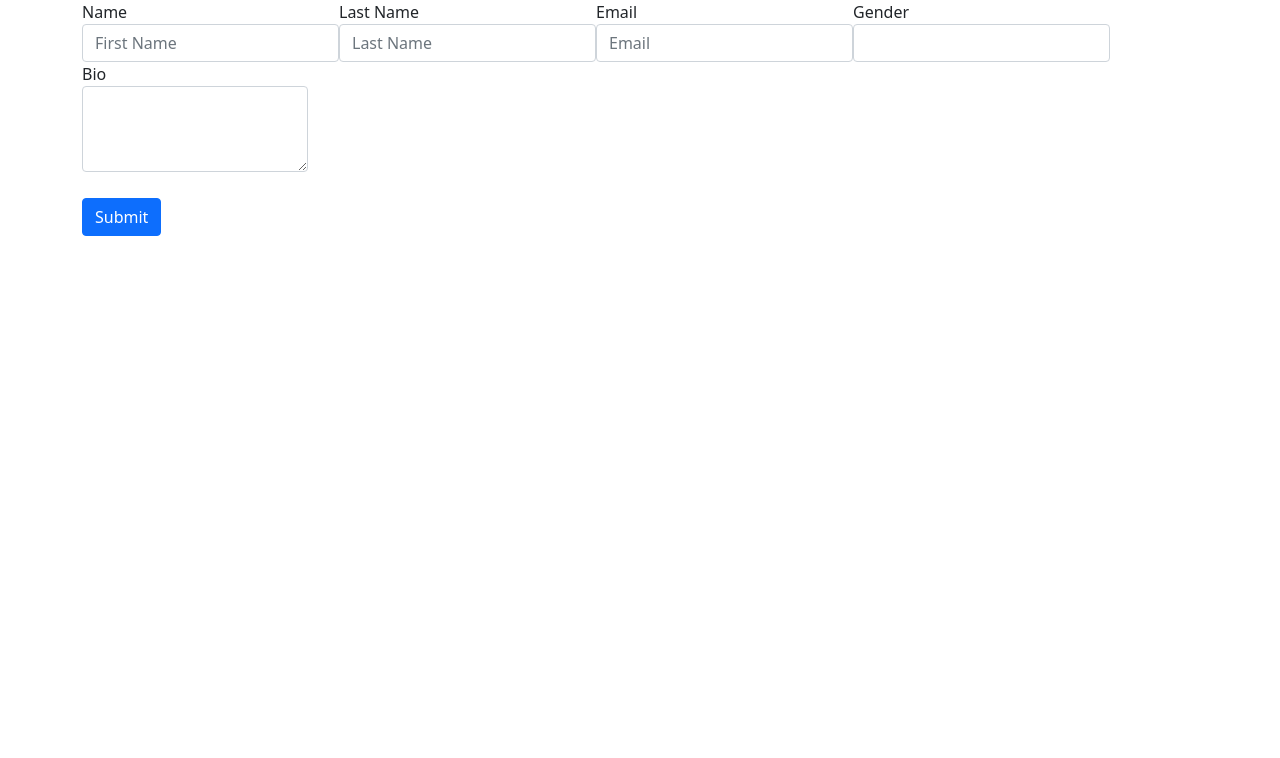
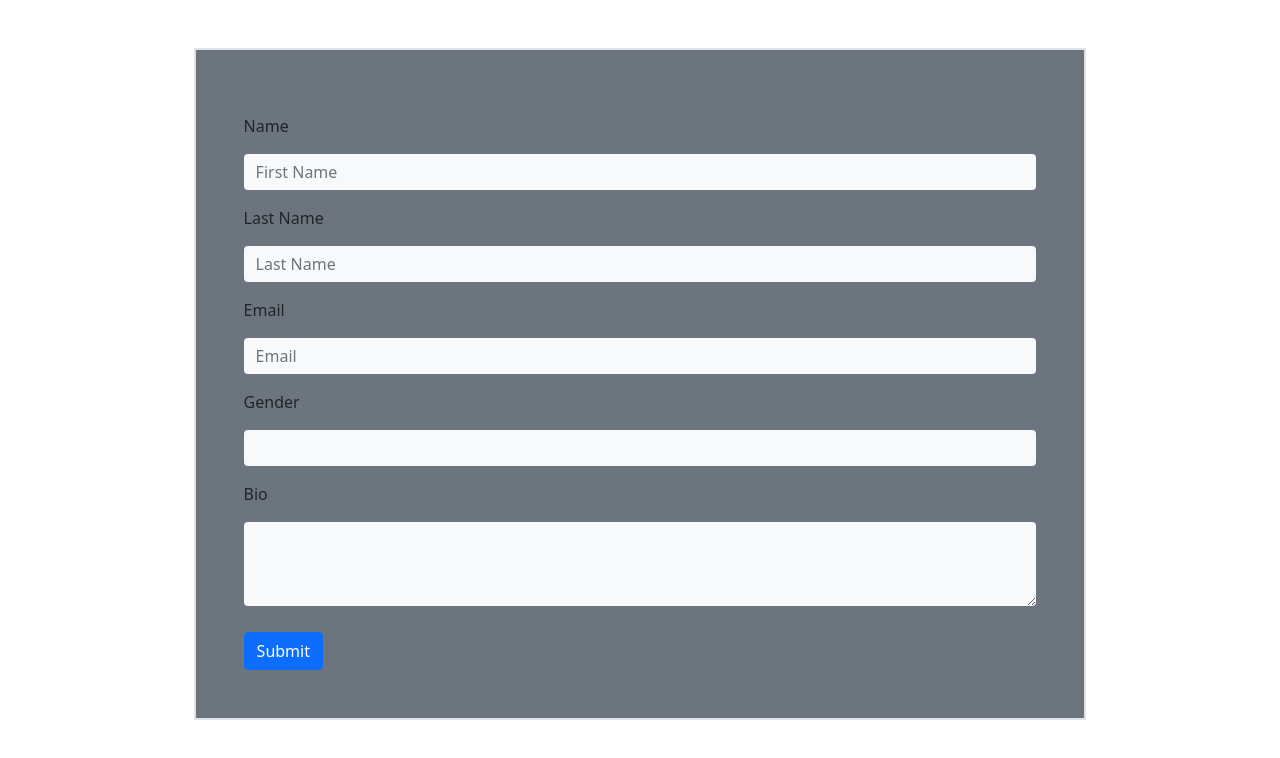
Before and after one commit to daveeedu/stage-2, a React (Create React App) app: page / in a window 1280 px wide. Shown: the top 758 px of the page. Built offline with nearby package versions, Linux system fonts and the light colour scheme.

Commit message:
add updates

```diff
--- a/src/App.js
+++ b/src/App.js
@@ -1,7 +1,4 @@
 import "./App.css";
-import { Container, Form } from "react-bootstrap";
-import { Button } from "react-bootstrap";
-import { useState } from "react"
 import Forms from './Forms'
 
 
--- a/src/Forms.jsx
+++ b/src/Forms.jsx
@@ -32,13 +32,13 @@ export class forms extends Component {
   render() {
     return (
       <Container>
-        <form onSubmit={this.handleSubmit} >
+        <form onSubmit={this.handleSubmit} className="0 h-100 m-auto my-5 p-5 border border-2 bg-secondary" style={{width: "80%"}} >
 
-            <label htmlFor="firstName">
-                <div>Name</div>
+            <label htmlFor="firstName" className="w-100 ">
+                <div className="my-3 ">Name</div>
                 <input
               type="text"
-              className="form-control"
+              className="form-control border-0 bg-light text-black"
               id="firstName"
               name="firstName"
               placeholder="First Name"
@@ -48,11 +48,11 @@ export class forms extends Component {
 
 
 
-            <label htmlFor="lastName">
-                <div>Last Name</div>
+            <label htmlFor="lastName" className="w-100">
+                <div className="my-3">Last Name</div>
                 <input
               type="text"
-              className="form-control"
+              className="form-control border-0 bg-light text-black"
               id="lastName"
               name="lastName"
               placeholder="Last Name"
@@ -60,11 +60,11 @@ export class forms extends Component {
             />
             </label>
 
-            <label htmlFor="email">
-                <div>Email</div>
+            <label htmlFor="email" className="w-100">
+                <div className="my-3">Email</div>
                 <input
               type="email"
-              className="form-control"
+              className="form-control border-0 bg-light text-black"
               id="email"
               name="email"
               placeholder="Email"
@@ -72,15 +72,15 @@ export class forms extends Component {
             />
             </label>
 
-            <label htmlFor="gender">
-                <div>Gender</div>
-                <input type="text" name="gender" className="form-control" id="gender"  onChange={this.handleChange} />
+            <label htmlFor="gender" className="w-100">
+                <div className="my-3"> Gender</div>
+                <input type="text" name="gender" className="form-control border-0 bg-light text-black" id="gender"  onChange={this.handleChange} />
             </label>
 
 
-            <label htmlFor="bio">
-                <div>Bio</div>
-                <textarea className="form-control" name="bio" id="biog" rows="3" onChange={this.handleChange}></textarea>
+            <label htmlFor="bio" className="w-100">
+                <div className="my-3">Bio</div>
+                <textarea className="form-control border-0 bg-light text-black" name="bio" id="biog" rows="3" onChange={this.handleChange}></textarea>
             </label>
 
 
```
